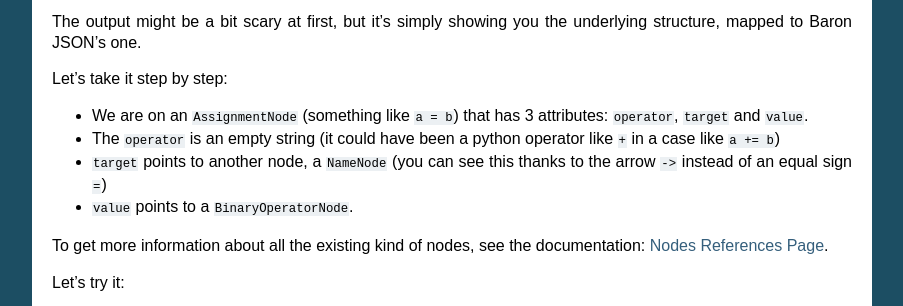
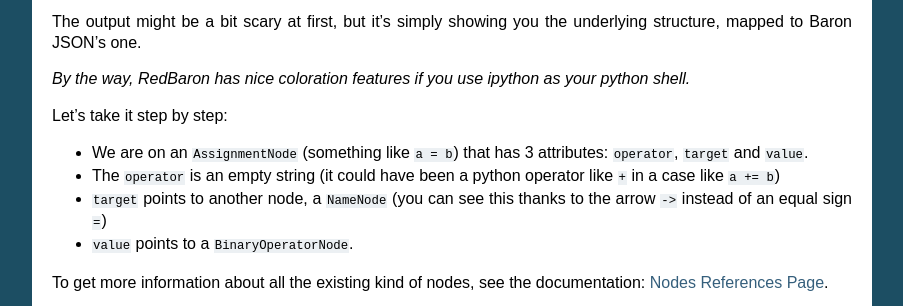
Before and after one commit to PyCQA/redbaron, a Sphinx documentation site: the page built from docs/tuto.rst, in a window 1280 px wide and 900 px high, scrolled down 2049 px, cut to the strip 190-496 px from the top of the window. Shown: the whole strip, without its empty margins (198-1101 px from the left). Built offline with Sphinx 7.4.7, drawn with Linux system fonts in a browser that asks for light colours.

Commit message:
[doc] insert comment about pretty print in ipython

```diff
--- a/docs/tuto.rst
+++ b/docs/tuto.rst
@@ -111,6 +111,9 @@ structure of the currently selected nodes:
 
 The output might be a bit scary at first, but it's simply showing you the
 underlying structure, mapped to Baron JSON's one.
+
+*By the way, RedBaron has nice coloration features if you use ipython as
+your python shell.*
 
 Let's take it step by step:
 
```
